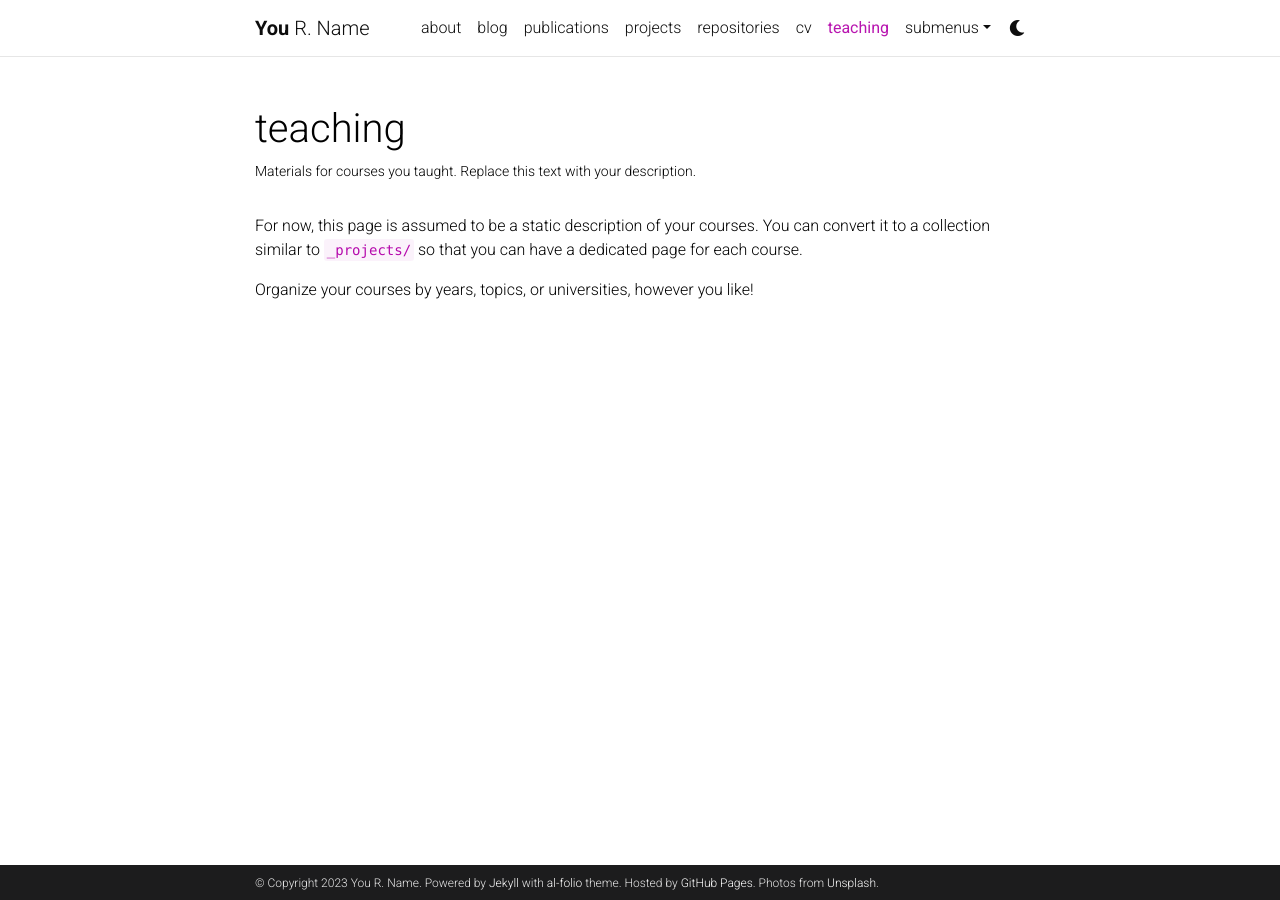
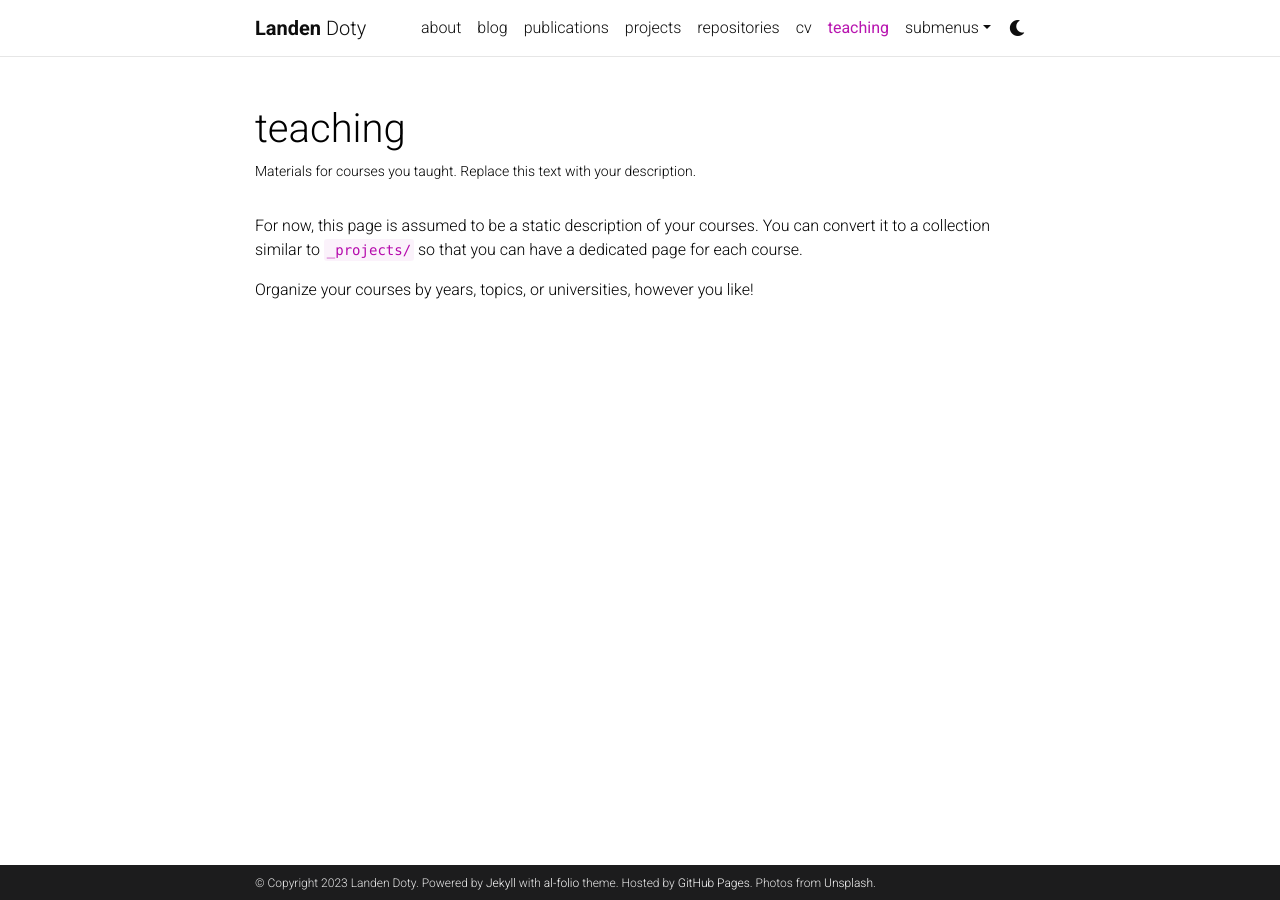
Before and after one commit to landoty/landoty.github.io, a Jekyll site: the page built from _pages/teaching.md, in a window 1280 px wide. Built offline with Jekyll 4.4.1, drawn with Linux system fonts in a browser that asks for light colours; comment, search, counter and statistics services are not loaded; a style sheet for code colours, icons or effects is not loaded.

Commit message:
updating config

```diff
--- a/Gemfile
+++ b/Gemfile
@@ -21,4 +21,5 @@
 group :other_plugins do
     gem 'feedjira'
     gem 'httparty'
+    gem 'github-pages'
 end
--- a/_config.yml
+++ b/_config.yml
@@ -3,9 +3,9 @@
 # -----------------------------------------------------------------------------
 
 title: blank # the website title (if blank, full name will be used instead)
-first_name: You
-middle_name: R.
-last_name: Name
+first_name: Landen
+middle_name:
+last_name: Doty
 email: you@example.com
 description: > # the ">" symbol means to ignore newlines until "footer_text:"
   A simple, whitespace theme for academics. Based on [*folio](https://github.com/bogoli/-folio) design.
@@ -18,8 +18,8 @@
 lang: en # the language of your site (for example: en, fr, cn, ru, etc.)
 icon: ⚛️  # the emoji used as the favicon (alternatively, provide image name in /assets/img/)
 
-url: https://alshedivat.github.io # the base hostname & protocol for your site
-baseurl: /al-folio # the subpath of your site, e.g. /blog/
+url: https://landoty.github.io # the base hostname & protocol for your site
+baseurl: # the subpath of your site, e.g. /blog/
 last_updated: false # set to true if you want to display last updated in the footer
 impressum_path:  # set to path to include impressum link in the footer, use the same path as permalink in a page, helps to conform with EU GDPR
 
@@ -319,7 +319,7 @@
 # -----------------------------------------------------------------------------
 
 imagemagick:
-  enabled: true # enables responsive images for your site (recommended, see https://github.com/alshedivat/al-folio/issues/537)
+  enabled: false # enables responsive images for your site (recommended, see https://github.com/alshedivat/al-folio/issues/537)
   widths:
     - 480
     - 800
```
